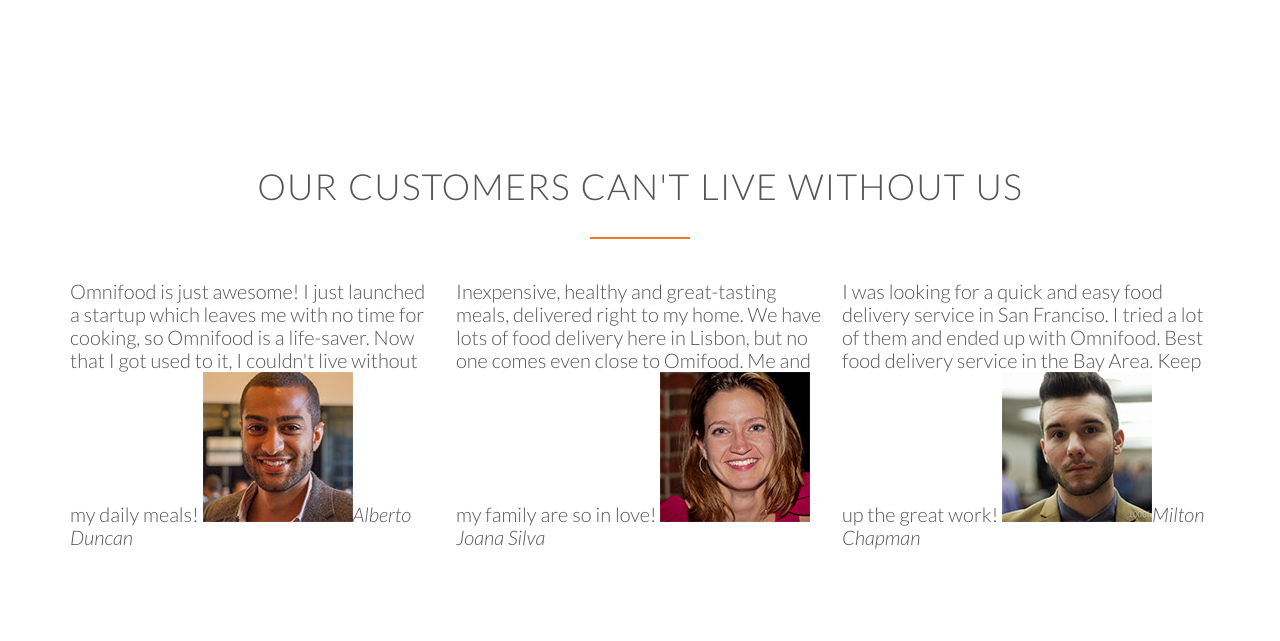
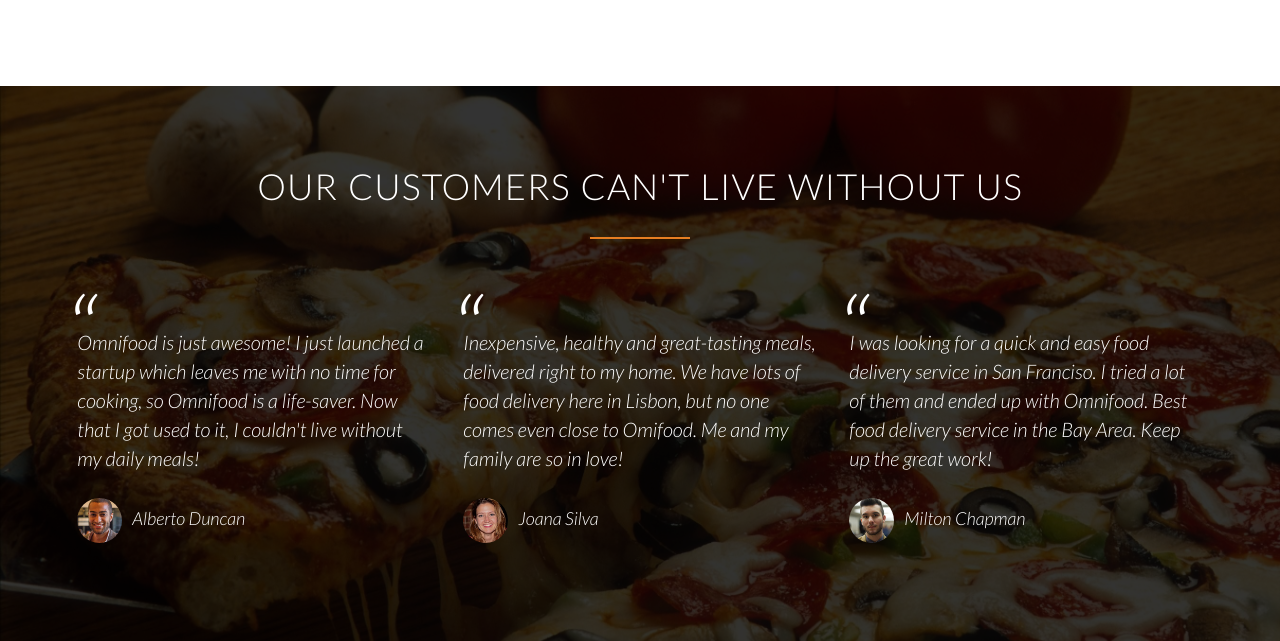
Before and after one commit to arikihamano/Omnifood, a plain HTML site: page index.html in a window 1280 px wide. Shown: the part 3209-3850 px from the top of the page. Drawn offline with Linux system fonts and the light colour scheme; files whose address does not match are found by name.

Commit message:
finish 50

```diff
--- a/resources/css/style.css
+++ b/resources/css/style.css
@@ -174,6 +174,7 @@
     background-size: cover;
     background-position: center;
     height: 100vh;
+    background-attachment: fixed;
 }
 
 .hero-text-box {
@@ -338,3 +339,44 @@
 .city-feature {
     margin-bottom: 5px;
 }
+
+/* ---------------------------------- */
+/* TESTIMONIALS */
+/* ---------------------------------- */
+.section-testimonials {
+    background-image: linear-gradient(rgba(0, 0, 0, 0.8), rgba(0, 0, 0, 0.8)), url(img/back-customers.jpg);
+    background-size: cover;
+    color: #fff;
+    background-attachment: fixed;
+
+}
+
+blockquote {
+    padding: 2%;
+    font-style: italic;
+    line-height: 145%;
+    position: relative;
+    margin-top: 40px;
+}
+
+blockquote:before {
+    content: "\201C";
+    font-size: 500%;
+    display: block;
+    position: absolute;
+    top: -5px;
+    left: -5px;
+}
+
+cite {
+    font-size: 90%;
+    margin-top: 25px;
+    display: block;
+}
+
+cite img {
+    height: 45px;
+    border-radius: 50%;
+    margin-right: 10px;
+    vertical-align: middle;
+}
```
Also changed, not shown: resources/css/img/back-customers.jpg (added).
